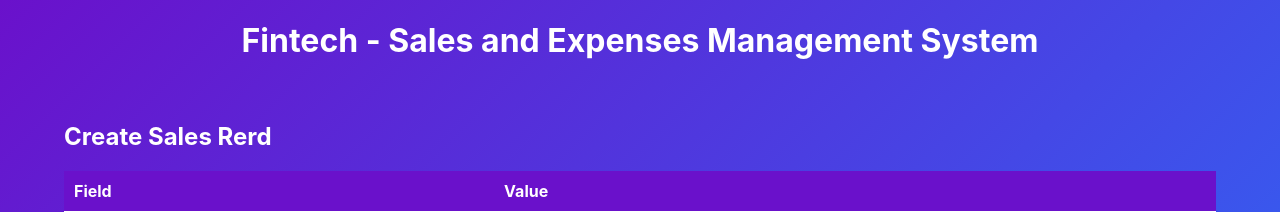
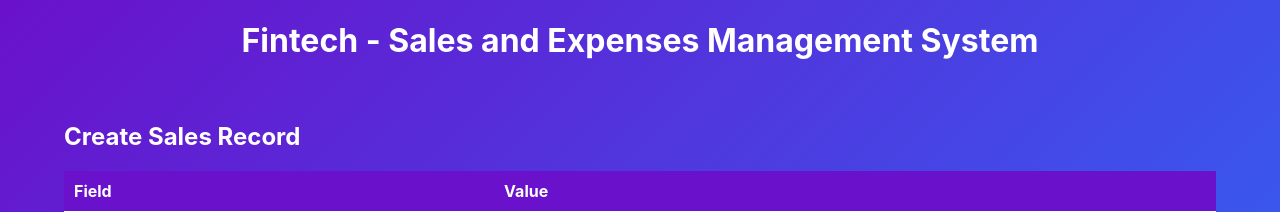
Before and after one commit to MageshwaranKCloudEngineer/Fintrack, a React (Create React App) app in the folder frontend/frontend/: page /create-sales in a window 1280 px wide. Shown: the top 212 px of the page. Built offline with nearby package versions, Linux system fonts and the light colour scheme; sample sign-in values are in the browser's storage.

Commit message:
Update CreateSales.js

```diff
--- a/frontend/frontend/src/components/Sales/CreateSales.js
+++ b/frontend/frontend/src/components/Sales/CreateSales.js
@@ -49,7 +49,7 @@ const CreateSales = () => {
 
   return (
     <div style={{ padding: '20px', color: 'white', width: '90%', margin: '0 auto' }}>
-      <h2>Create Sales Rerd</h2>
+      <h2>Create Sales Record</h2>
       <form onSubmit={handleCreateSales}>
         <table style={{ width: '100%', borderCollapse: 'collapse', marginTop: '20px' }}>
           <thead>
```
